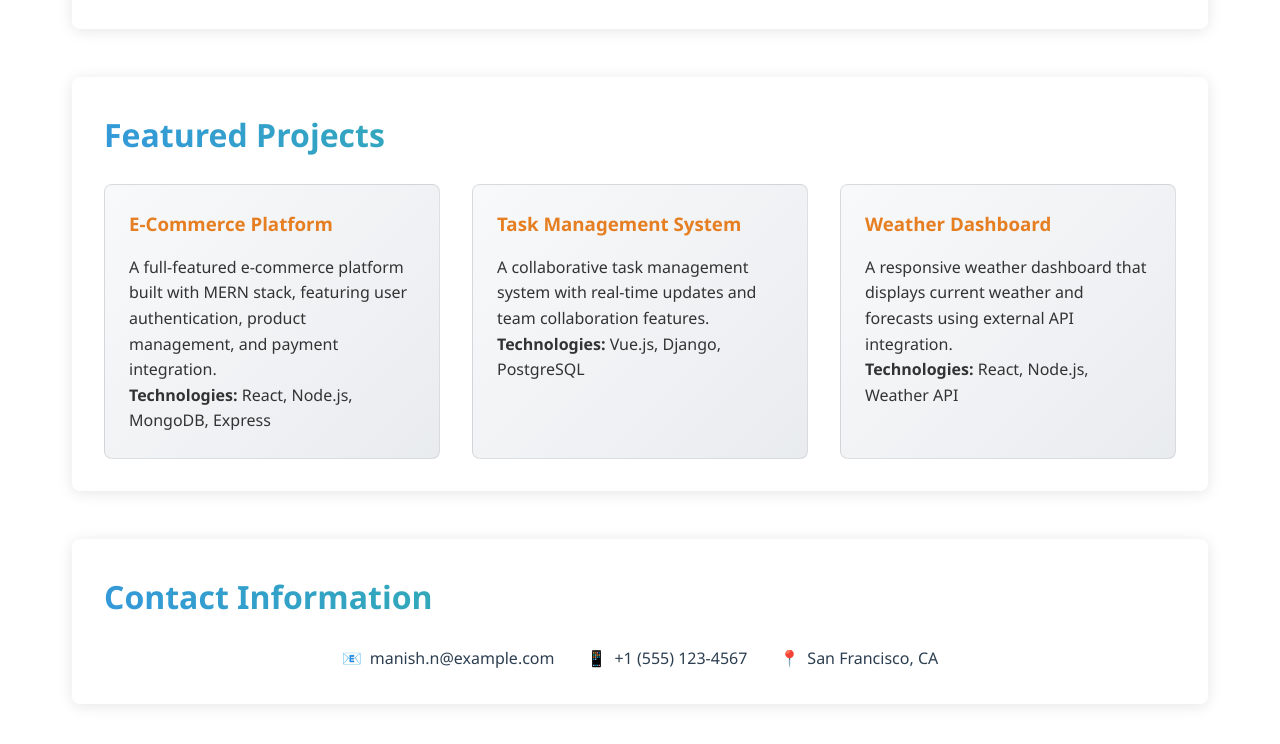
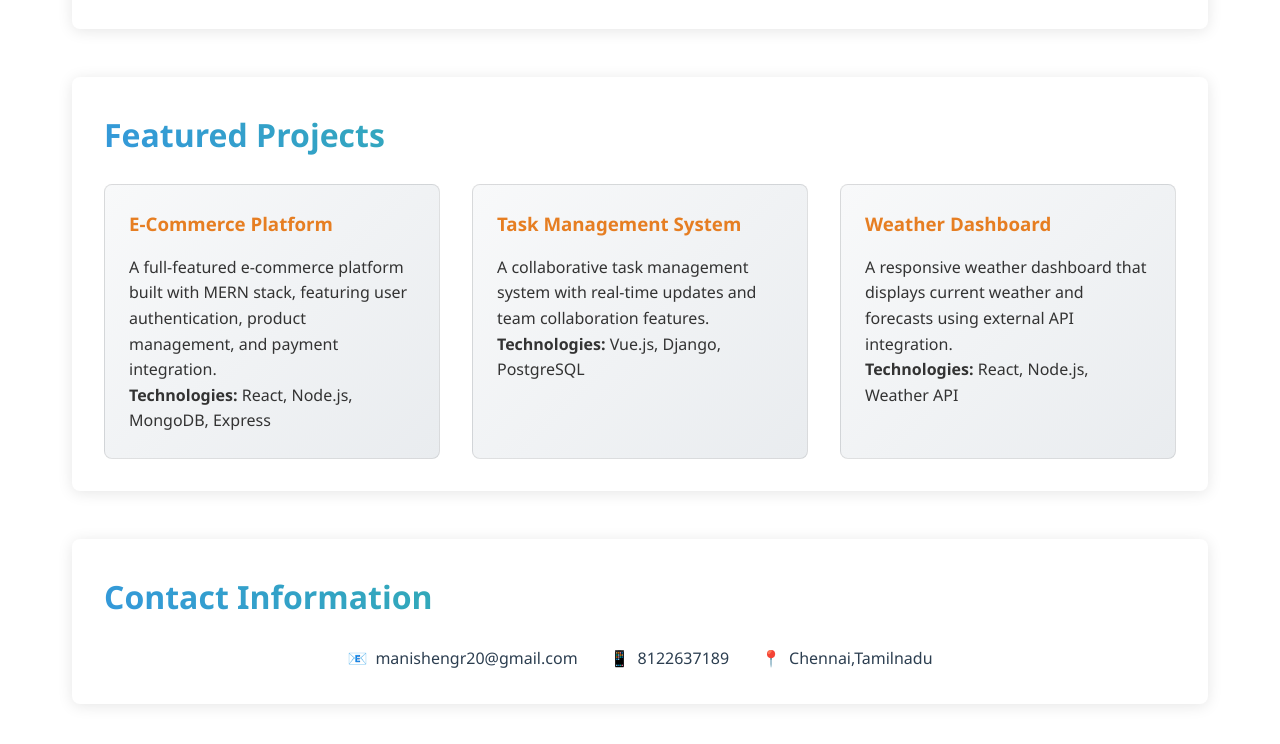
Before and after one commit to Manish70-Tech/COD-task3, a plain HTML site: page index.html in a window 1280 px wide. Shown: the part 970-1714 px from the top of the page. Drawn offline with Linux system fonts and the light colour scheme.

Commit message:
Update index.html

```diff
--- a/index.html
+++ b/index.html
@@ -276,15 +276,15 @@
             <div class="contact-info">
                 <div class="contact-item">
                     <span>📧</span>
-                    <p>manish.n@example.com</p>
+                    <p>manishengr20@gmail.com</p>
                 </div>
                 <div class="contact-item">
                     <span>📱</span>
-                    <p>+1 (555) 123-4567</p>
+                    <p>8122637189</p>
                 </div>
                 <div class="contact-item">
                     <span>📍</span>
-                    <p>San Francisco, CA</p>
+                    <p>Chennai,Tamilnadu</p>
                 </div>
             </div>
         </section>
```
